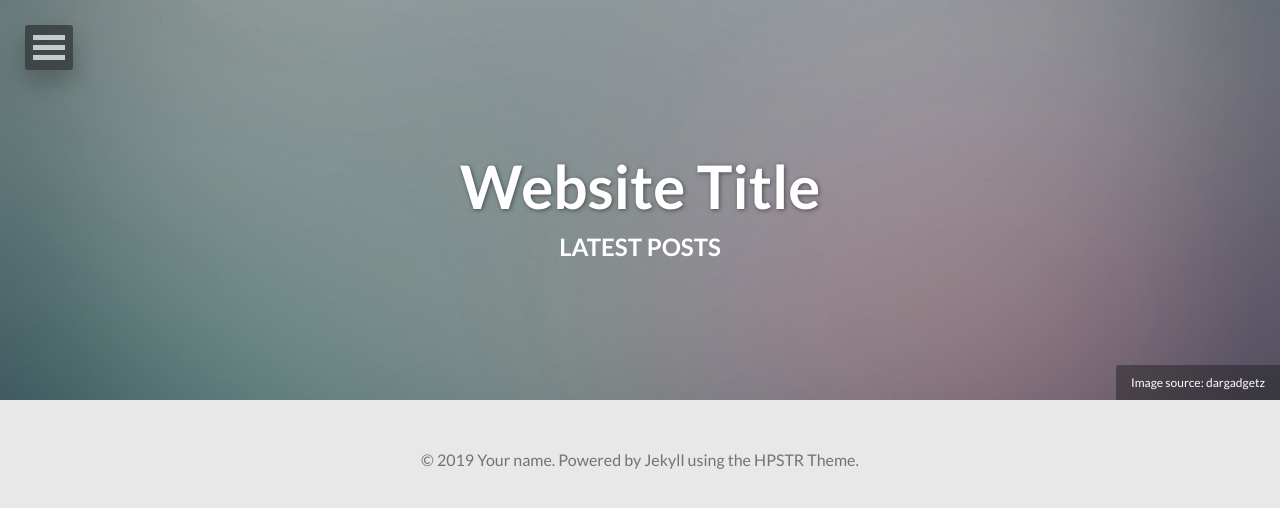
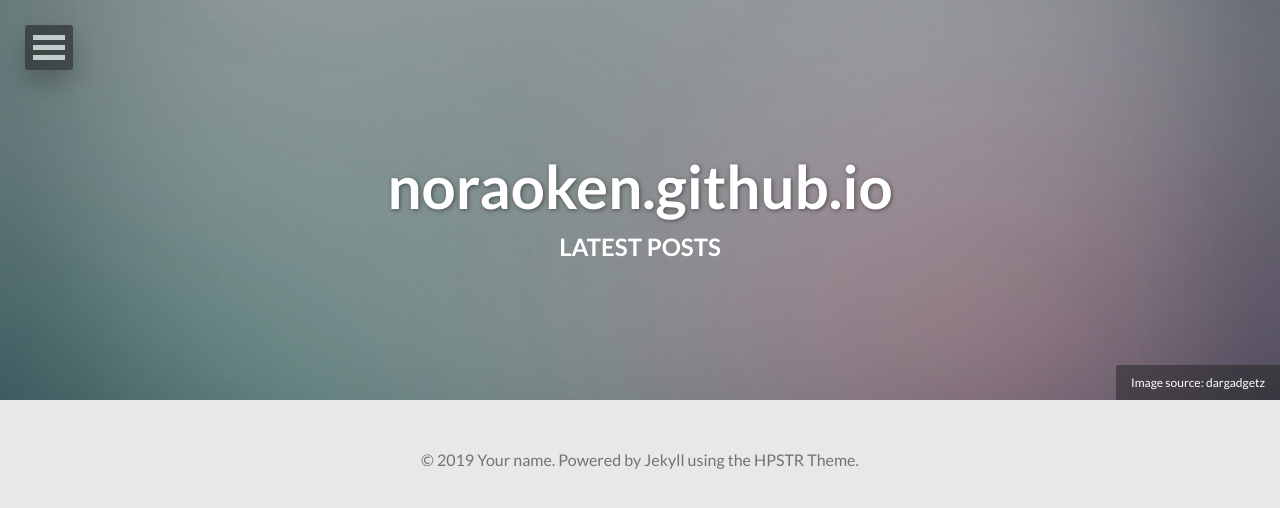
Before and after one commit to noraoken/noraoken.github.io, a Jekyll site: the page built from index.html, in a window 1280 px wide. Shown: the top 508 px of the page. Built offline with Jekyll 4.4.1, drawn with Linux system fonts in a browser that asks for light colours; nearby versions of some CDN libraries; the list of posts is cut into pages by our own code.

```diff
--- a/_config.yml
+++ b/_config.yml
@@ -1,4 +1,4 @@
-title:            Website Title
+title:
 description:      Describe your website here.
 disqus_shortname:
 reading_time:     true
```
Also changed, not shown: images/avatar.jpg.
